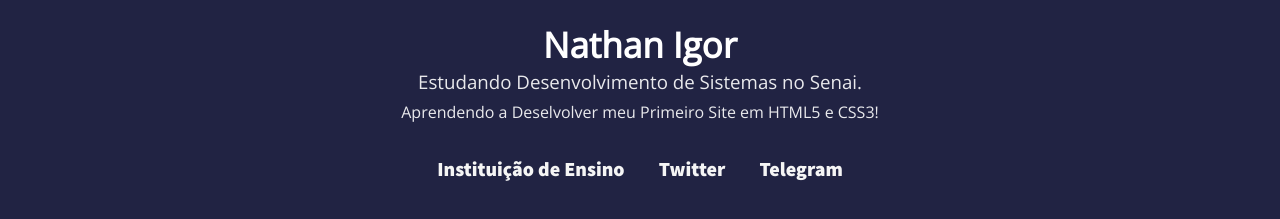
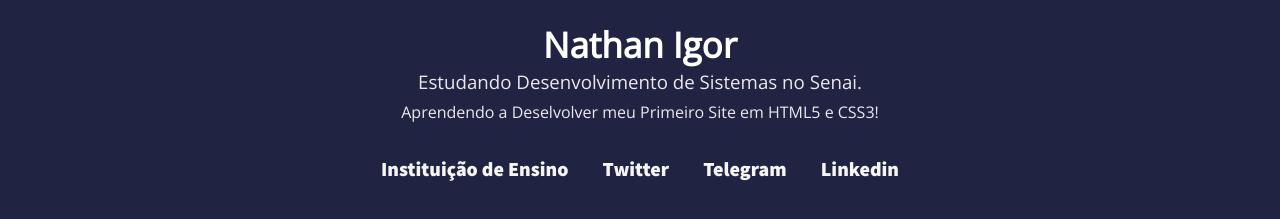
Before and after one commit to nathanigor/nathanigor.github.io, a plain HTML site: page sobre.html in a window 1280 px wide. Shown: the part 361-580 px from the top of the page. Drawn offline with nearby package versions, Linux system fonts and the light colour scheme.

Commit message:
atualização dos links sociais

```diff
--- a/sobre.html
+++ b/sobre.html
@@ -24,6 +24,8 @@
             <a href="http://senaiweb.fieb.org.br/senai2/" target="_blank">Instituição de Ensino</a>
             <a href="https://twitter.com/NathanIgor1/" target="_blank">Twitter</a>
             <a href="https://t.me/nathanigor/" target="_blank">Telegram</a>
+            <a href="https://www.linkedin.com/in/nathan-igor/" target="_blank">Linkedin</a>
+
         </div>
     </body>
 </html>
```
